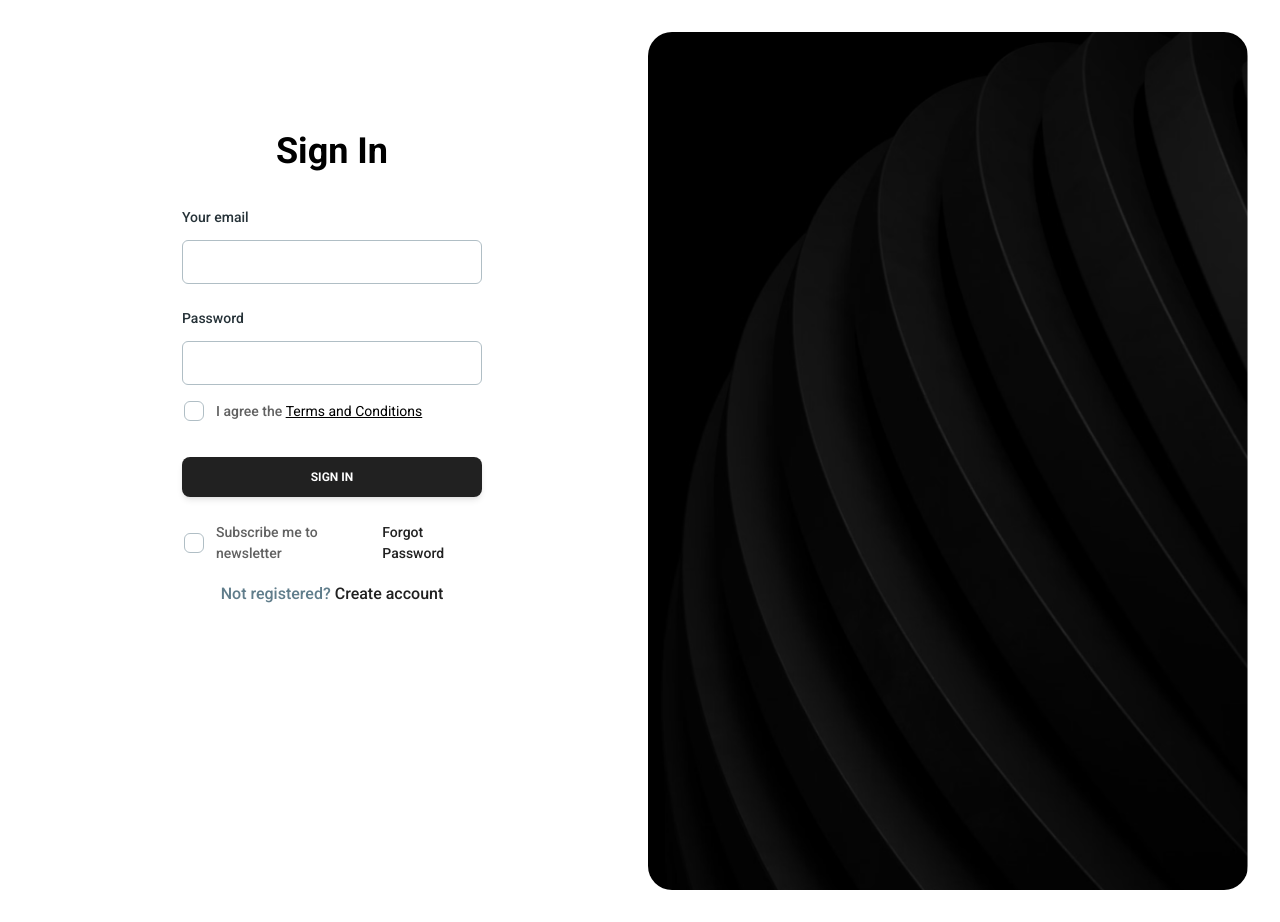
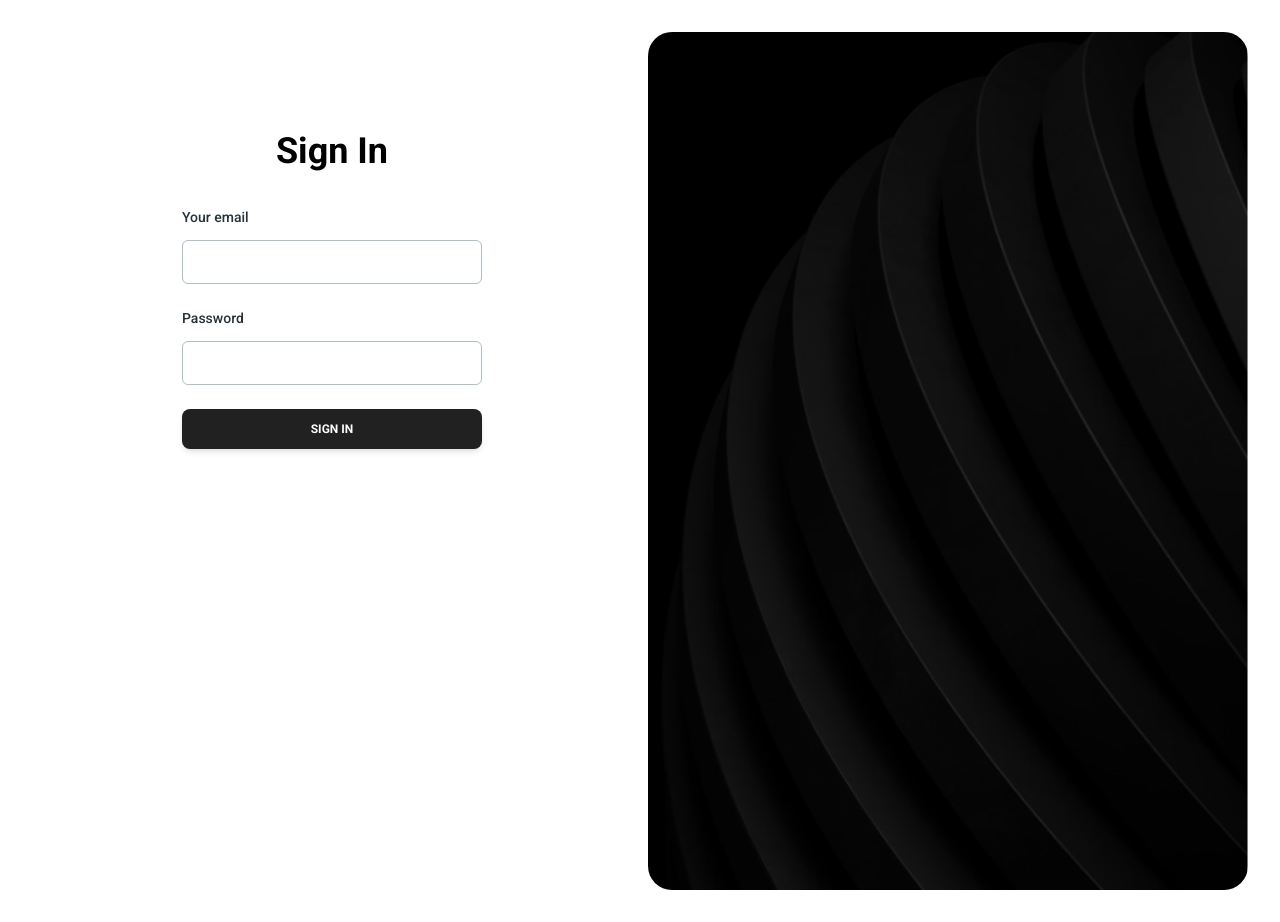
Before and after one commit to pmarks1914/achiles_ride_frontend, a React (Vite) app: page /auth/sign-in in a window 1280 px wide. Built offline with nearby package versions, Linux system fonts and the light colour scheme.

Commit message:
sign call api

```diff
--- a/package.json
+++ b/package.json
@@ -12,6 +12,7 @@
     "@heroicons/react": "2.0.18",
     "@material-tailwind/react": "2.1.4",
     "apexcharts": "3.44.0",
+    "axios": "^1.8.4",
     "prop-types": "15.8.1",
     "react": "18.2.0",
     "react-apexcharts": "1.4.1",
--- a/src/pages/auth/sign-in.jsx
+++ b/src/pages/auth/sign-in.jsx
@@ -5,6 +5,7 @@ import {
   Button,
   Typography,
 } from "@material-tailwind/react";
+import axios from "axios";
 import { useState } from "react";
 import { Link } from "react-router-dom";
 
@@ -25,7 +26,6 @@ export function SignIn() {
   const [loader, setLoader] = useState("<div></div")
   const [login, setLogin] = useState("Login")
   const [loginError, setLoginError] = useState("")
-  const [userType, setUserType] = useState("Student")
 
   function CheckLogin(e){
     e.preventDefault();
@@ -61,13 +61,13 @@ export function SignIn() {
         data: formData
       };
       axios.request(config).then(response => {
-        console.log(response.data, "auth ");
+        // console.log(response.status, "auth ");
 
         if(response?.status === 200){
           let permission_list = ['MERCHANT_ADMIN', 'SUPER_ADMIN']
           let counter = 600000; // 600000 = 10m
           let userData = response?.data;
-          userData = {...userData, ...response?.data, ...{type: userType, counter: counter}, ...{permission_list: permission_list}}
+          userData = {...userData, ...response?.data, ...{ counter: counter}, ...{permission_list: permission_list}}
           // console.log(userData);
           localStorage.setItem("userDataStore", JSON.stringify(userData));
 
@@ -135,7 +135,7 @@ export function SignIn() {
               labelProps={{
                 className: "before:content-none after:content-none",
               }}
-              onChange={(e)=>setUsernameVar(e.target.value)}
+              onChange={(e)=>{setUsernameVar(e.target.value), setLoginError("")}}
             />
             <Typography variant="small" color="blue-gray" className="-mb-3 font-medium">
               Password
@@ -148,54 +148,18 @@ export function SignIn() {
               labelProps={{
                 className: "before:content-none after:content-none",
               }}
-              onChange={(e)=>setPasswordVar(e.target.value)}
+              onChange={(e)=>{setPasswordVar(e.target.value), setLoginError("")}}
             />
           </div>
-          <Checkbox
-            label={
-              <Typography
-                variant="small"
-                color="gray"
-                className="flex items-center justify-start font-medium"
-              >
-                I agree the&nbsp;
-                <a
-                  href="#"
-                  className="font-normal text-black transition-colors hover:text-gray-900 underline"
-                >
-                  Terms and Conditions
-                </a>
-              </Typography>
-            }
-            containerProps={{ className: "-ml-2.5" }}
-          />
-          <Button className="mt-6" fullWidth>
+
+          <Button className="mt-6" fullWidth onClick={(e)=>CheckLogin(e)} >
             Sign In
           </Button>
 
-          <div className="flex items-center justify-between gap-2 mt-6">
-            <Checkbox
-              label={
-                <Typography
-                  variant="small"
-                  color="gray"
-                  className="flex items-center justify-start font-medium"
-                >
-                  Subscribe me to newsletter
-                </Typography>
-              }
-              containerProps={{ className: "-ml-2.5" }}
-            />
-            <Typography variant="small" className="font-medium text-gray-900">
-              <a href="#">
-                Forgot Password
-              </a>
-            </Typography>
-          </div>
-          <Typography variant="paragraph" className="text-center text-blue-gray-500 font-medium mt-4">
-            Not registered?
-            <Link to="/auth/sign-up" className="text-gray-900 ml-1">Create account</Link>
-          </Typography>
+          <p className="mt-3 my-0 mx-0" style={{color: "red"}} >
+            {loginError}
+          </p>
+
         </form>
 
       </div>
```
Also changed, not shown: 2 other files (tests, documents, lock files or other folders).
